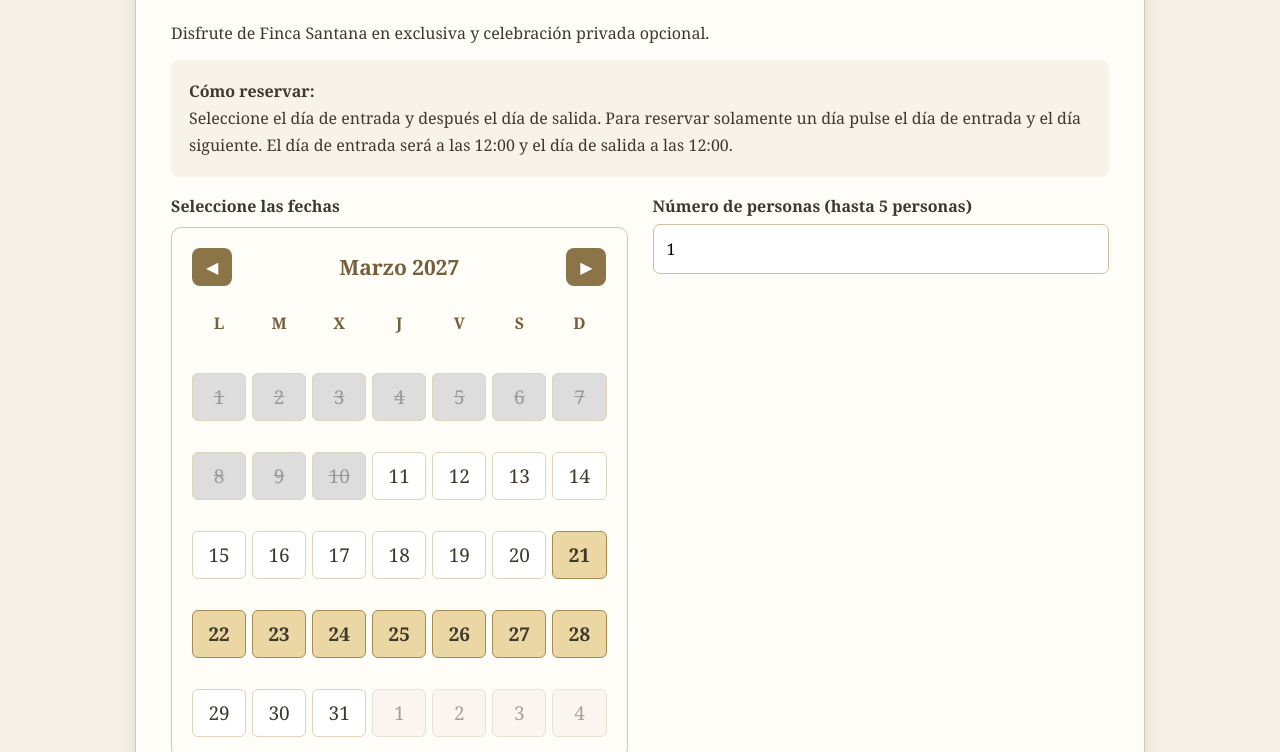
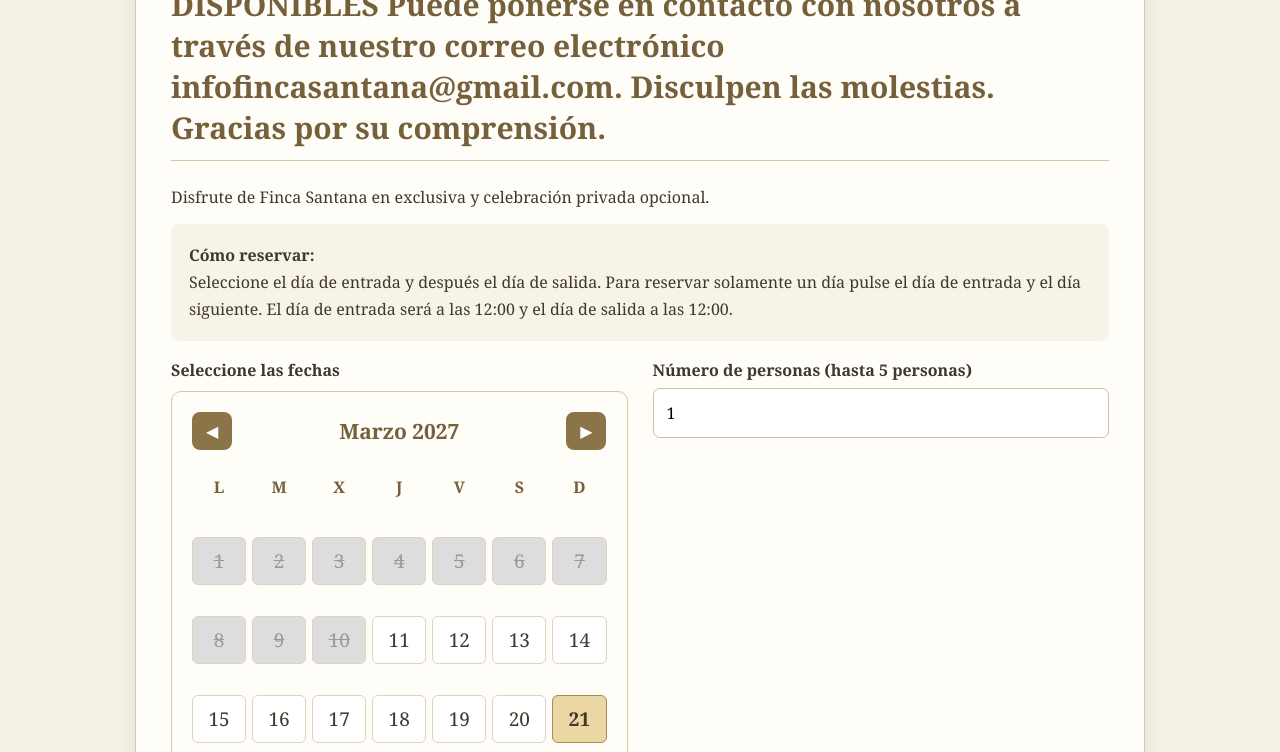
Before and after one commit to infofincasantana-bot/infofincasantana-bot.github.io, a plain HTML site: page reservas.html in a window 1280 px wide. Shown: the part 348-1100 px from the top of the page. Drawn offline with Linux system fonts and the light colour scheme; no server answers.

Commit message:
Update reservas.html

```diff
--- a/reservas.html
+++ b/reservas.html
@@ -660,7 +660,9 @@ footer {
 
 <div class="card">
 
-    <h2>Reserva de Finca Santana</h2>
+    <h2>Reserva de Finca Santana: RESERVAS TEMPORALMENTE NO DISPONIBLES
+Puede ponerse en contacto con nosotros a través de nuestro correo electrónico infofincasantana@gmail.com. Disculpen las molestias. Gracias por su comprensión.
+ </h2>
 
     <p class="texto-disfrute">
         Disfrute de Finca Santana en exclusiva
```
